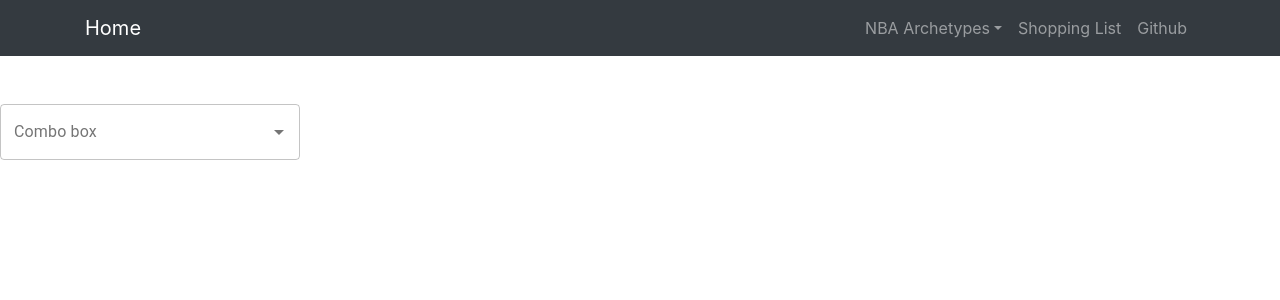
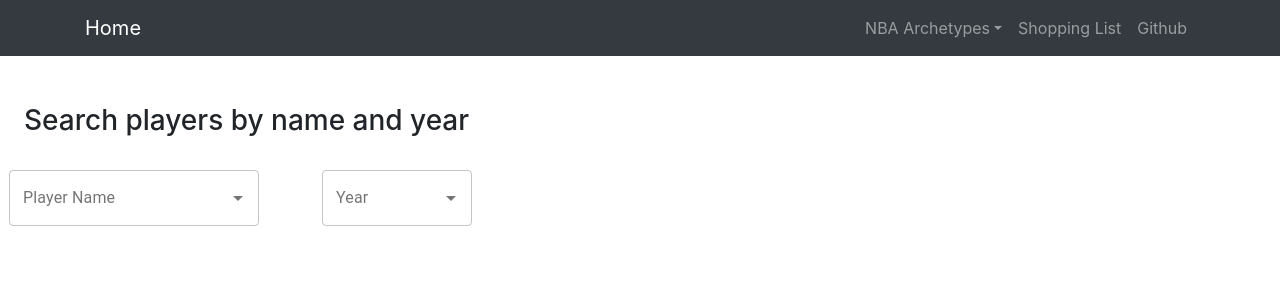
Before and after one commit to androidmage/MERN_App, a React (Create React App) app in the folder client/: page /players in a window 1280 px wide. Shown: the top 300 px of the page. Built offline with nearby package versions, Linux system fonts and the light colour scheme; no server answers.

Commit message:
Add Player Year Autocomplete
After inputing a player name, the corresponding player years can be selected. Also, year input is cleared after changing names.

```diff
--- a/client/src/actions/playerActions.js
+++ b/client/src/actions/playerActions.js
@@ -1,4 +1,4 @@
-import { GET_NAMES } from './types';
+import { GET_NAMES, GET_YEARS } from './types';
 import axios from 'axios';
 
 export const getNames = () => dispatch => {
@@ -11,3 +11,14 @@ export const getNames = () => dispatch => {
             })
         );
 };
+
+export const getYears = (name) => dispatch => {
+    axios
+        .get('/api/players/years?name=' + name)
+        .then(res =>
+            dispatch({
+                type: GET_YEARS,
+                payload: res.data
+            })
+        );
+};
--- a/client/src/actions/types.js
+++ b/client/src/actions/types.js
@@ -4,3 +4,4 @@ export const DELETE_ITEM = 'DELETE_ITEM';
 export const ITEMS_LOADING = 'ITEMS_LOADING';
 
 export const GET_NAMES = 'GET_NAMES';
+export const GET_YEARS = 'GET_YEARS';
--- /dev/null
+++ b/client/src/components/PlayerAutocomplete.css
@@ -0,0 +1,3 @@
+.input-autocomplete {
+    margin-right: 5%
+}
--- a/client/src/components/PlayerAutocomplete.js
+++ b/client/src/components/PlayerAutocomplete.js
@@ -1,51 +1,77 @@
 import React, { Component } from "react";
-import TextField from '@material-ui/core/TextField';
+import { Container, TextField } from '@material-ui/core';
 import Autocomplete from '@material-ui/lab/Autocomplete';
 import { connect } from 'react-redux';
-import { getNames } from '../actions/playerActions';
-import { Button } from 'reactstrap';
+import { getNames, getYears } from '../actions/playerActions';
 import PropTypes from 'prop-types';
 
-
-const top100Films = [
-  { title: 'The Shawshank Redemption', year: 1994 },
-  { title: 'The Godfather', year: 1972 },
-  { title: 'The Godfather: Part II', year: 1974 }
-];
+import './PlayerAutocomplete.css';
 
 class PlayerAutocomplete extends Component {
+
+  state = {
+    year: ''
+  }
 
   componentDidMount() {
     this.props.getNames();
   }
 
-  test = () => {
-    console.log('names: ' + this.props.names);
+  onNameChange = (event, values) => {
+    this.setState({ year: null })
+    this.props.getYears(values);
+  }
+
+  onYearChange = (event, values) => {
+    this.setState({ year: values });
   }
 
   render() {
     const names = this.props.names;
+    const years = this.props.years;
     return (
-      <div>
-        <Autocomplete
-          id="combo-box-demo"
-          options={names}
-          getOptionLabel={(option) => option}
-          style={{ width: 300 }}
-          renderInput={(params) => <TextField {...params} label="Combo box" variant="outlined" />}
-        />
-      </div>
+      <Container>
+        <h3>Search players by name and year</h3>
+        <br/>
+        <div className="row">
+          <div className="form-group col-xs-6 input-autocomplete">
+            <Autocomplete
+              id="player-name"
+              options={names}
+              getOptionLabel={(option) => option}
+              style={{ width: 250 }}
+              onChange={this.onNameChange}
+              renderInput={(params) => <TextField {...params} label="Player Name" variant="outlined" />}
+            />
+          </div>
+          <div className="form-group col-xs-6 input-autocomplete">
+            <Autocomplete
+              id="player-year"
+              options={years}
+              getOptionLabel={(option) => String(option)}
+              style={{ width: 150 }}
+              onChange={this.onYearChange}
+              value={this.state.year}
+              renderInput={(params) => <TextField {...params} label="Year" variant="outlined" />}
+            />
+          </div>
+        </div>
+
+      </Container>
     );
   }
 }
 
 PlayerAutocomplete.propTypes = {
   getNames: PropTypes.func.isRequired,
-  names: PropTypes.array.isRequired
+  getYears: PropTypes.func.isRequired,
+  names: PropTypes.array.isRequired,
+  years: PropTypes.array.isRequired
 }
 
 const mapStateToProps = (state) => ({
-  names: state.player.names
+  names: state.player.names,
+  years: state.player.years
 });
 
-export default connect(mapStateToProps, { getNames })(PlayerAutocomplete);
+export default connect(mapStateToProps, { getNames, getYears })(PlayerAutocomplete);
--- a/client/src/reducers/playerReducer.js
+++ b/client/src/reducers/playerReducer.js
@@ -1,4 +1,4 @@
-import { GET_NAMES } from '../actions/types';
+import { GET_NAMES, GET_YEARS } from '../actions/types';
 
 const initialState = {
     names: [],
@@ -14,6 +14,11 @@ export default function(state = initialState, action) {
                 ...state,
                 names: action.payload,
             }
+        case GET_YEARS:
+            return {
+                ...state,
+                years: action.payload
+            }
         default:
             return state;
     }
```
